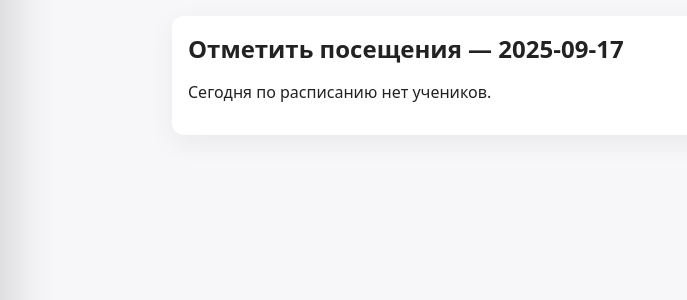
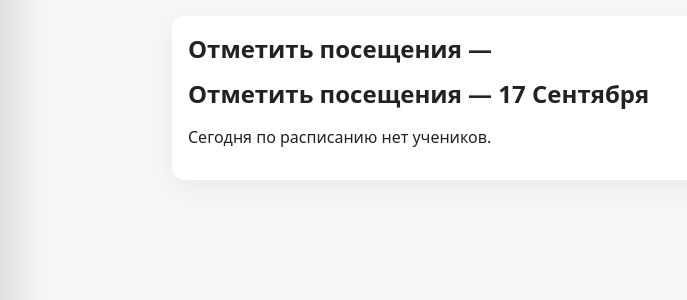
Before and after one commit to alikitto/repp2025, a PHP site: page /profile/attendance_today.php in a window 1280 px wide. Shown: the part 61-361 px from the top of the page, without its empty margins (0-687 px from the left). Run offline with PHP 8.4, Linux system fonts and the light colour scheme; the visitor is signed in with stand-in values (Sample User, id 1); tables that the repository leaves empty hold one stand-in row (values such as "Sample post").

Commit message:
Update attendance_today.php

```diff
--- a/profile/attendance_today.php
+++ b/profile/attendance_today.php
@@ -106,7 +106,14 @@ $active = 'attendance';
 
 <div class="content">
   <div class="card">
-    <h2>Отметить посещения — <?= htmlspecialchars($today_date) ?></h2>
+      <?php $months = [
+  1=>'Января',2=>'Февраля',3=>'Марта',4=>'Апреля',5=>'Мая',6=>'Июня',
+  7=>'Июля',8=>'Августа',9=>'Сентября',10=>'Октября',11=>'Ноября',12=>'Декабря'
+];
+$prettyDate = (int)date('j', strtotime($today_date)) . ' ' . ($months[(int)date('n', strtotime($today_date))] ?? '');
+?>
+    <h2>Отметить посещения — <h2>Отметить посещения — <?= htmlspecialchars($prettyDate) ?></h2>
+</h2>
 
     <?php if (!$today): ?>
       <p>Сегодня по расписанию нет учеников.</p>
```
